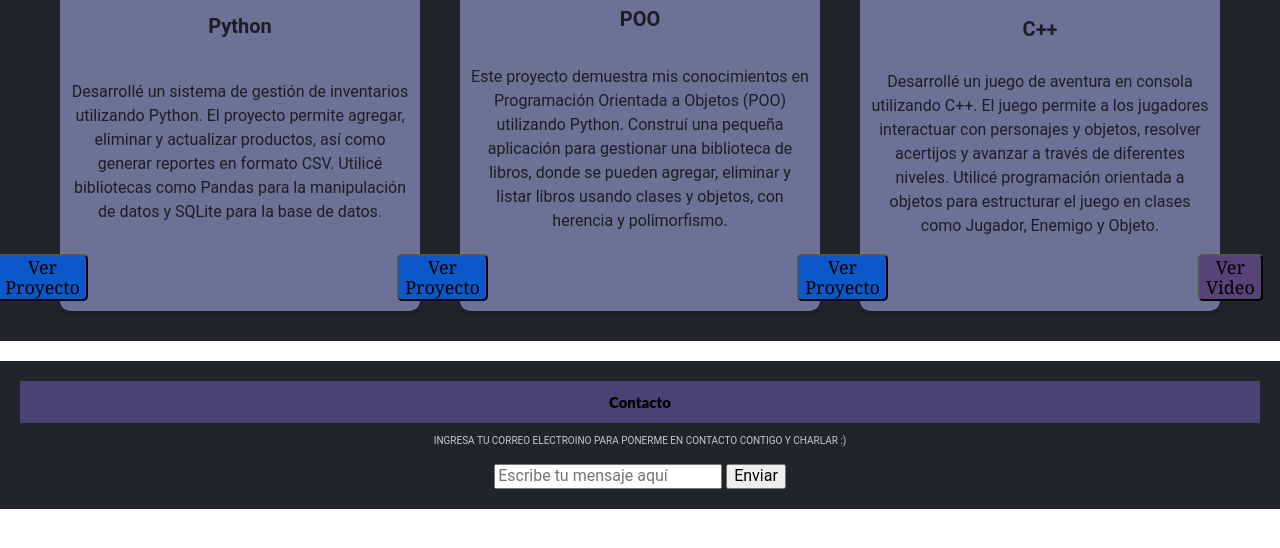
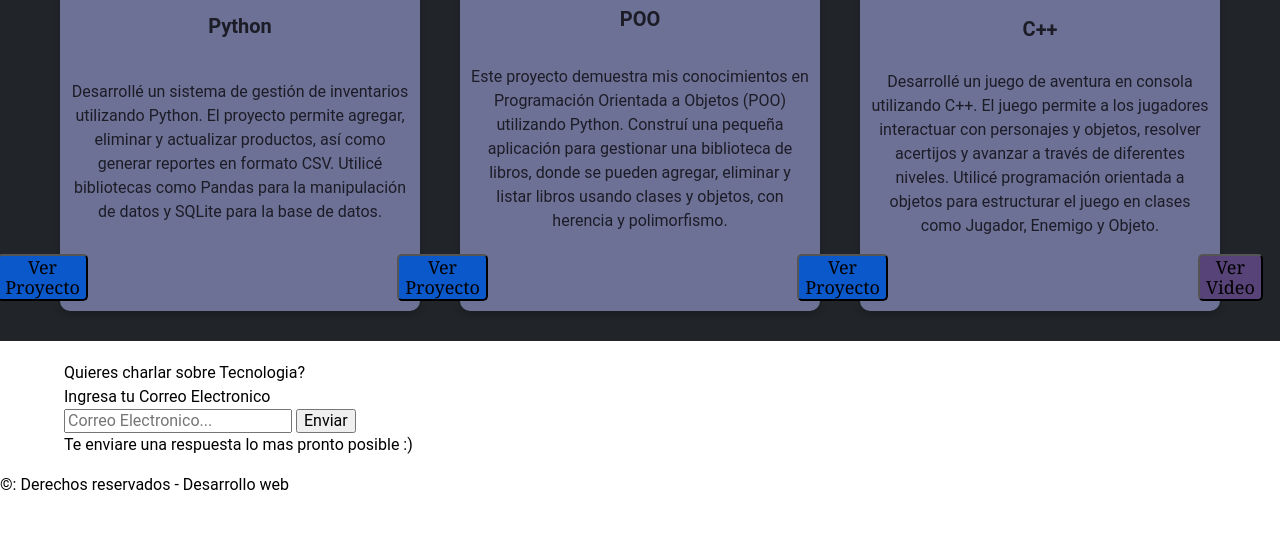
Before and after one commit to hand3l/Portafolio, a plain HTML site: page index.html in a window 1280 px wide. Shown: the part 880-1428 px from the top of the page. Before the commit the page ends 1389 px from the top, so only its background shows below. Drawn offline with nearby package versions, Linux system fonts and the light colour scheme.

Commit message:
Update index.html

```diff
--- a/index.html
+++ b/index.html
@@ -29,7 +29,7 @@
         <div class="contenedor">
             <div class="hero-content">
                 <div class="hero-text">
-                    <h2 class="text-center">Soy un apacionado del Desarrollo Web</h2>
+                    <h2 class="text-center">Soy un apasionado del Desarrollo Web</h2>
                     <p class="text-center">Soy Handel Matias , un apasionado del desarrollo web y la tecnología. Aquí podrás conocer más sobre mis proyectos y habilidades.</p>
                     <div class="hero-buttons">
                         <a href="#" class="btn btn-primary">Empezemos</a>
@@ -82,15 +82,42 @@
         </div>
     </section>
 
-    <section class="footer">
-        <h3 class="class-foot">Contacto</h3>
-        <p>INGRESA TU CORREO ELECTROINO PARA PONERME EN CONTACTO CONTIGO Y CHARLAR :) </p>
+    <aside class="contenedor">
+        <div class="newsletter-content">
+            <div class="newsletter-text">
+                <div class="title">Quieres charlar sobre Tecnologia?</div>
+                <div class="subtitle">Ingresa tu Correo Electronico</div>
+            </div>
+            <div class="newsletter-form-container">
+                <div class="input-group">
+                    <input type="text" class="form-control" placeholder="Correo Electronico...">
+                    <button class="button-newsletter" type="button">Enviar</button>
+                </div>
+                <div class="privacy-text">Te enviare una respuesta lo mas pronto posible :)</div>
+            </div>
+        </div>
+    </aside>
 
-        <form action="">
-            <input type="text" placeholder="Escribe tu mensaje aquí" />
-            <input type="button" value="Enviar" />
-        </form>
-    </section>
+    <footer>
+        <div class="contenedorfooter">
+            <p> &copy: Derechos reservados - Desarrollo web</p>
+            <ul class="nav-links">
+                <li>
+                    <a href="#">Inicio</a>
+                </li>
+                <li>
+                    <a href="#">Linkedin</a>
+                </li>
+                <li>
+                    <a href="#">Github</a>
+                </li>
+                <li>
+                    <a href="#">0987654321</a>
+                </li>
+            </ul>
+
+        </div>
+     </footer>
 
 
 </body>
```
